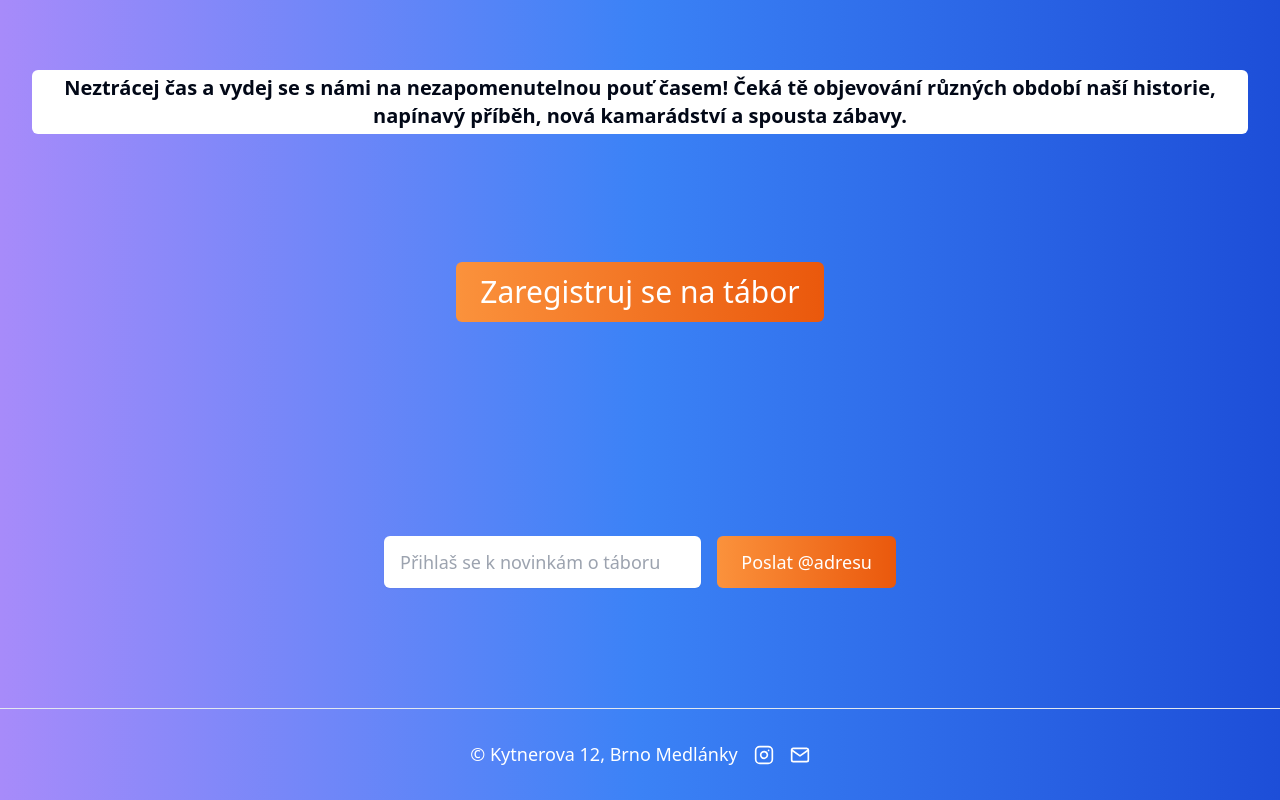
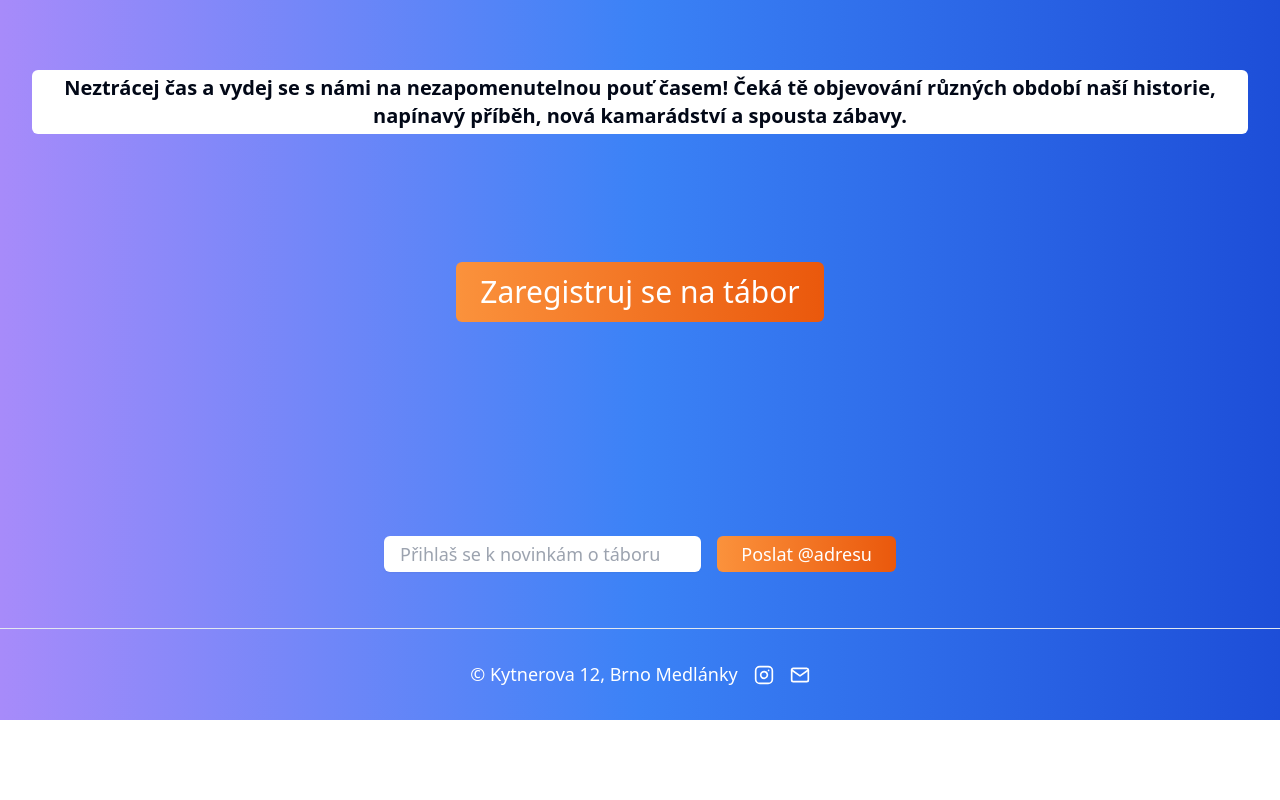
Before and after one commit to jakubhalik/k12tabor, a Next.js app: page / in a window 1280 px wide. Shown: the part 941-1741 px from the top of the page. After the commit the page ends 1661 px from the top, so only its background shows below. Built offline with nearby package versions, Linux system fonts and the light colour scheme.

Commit message:
"uismall"

```diff
--- a/src/components/EmailForm.tsx
+++ b/src/components/EmailForm.tsx
@@ -27,11 +27,11 @@
     return (
         <form
             onSubmit={handleSubmit}
-            className="flex flex-col md:flex-row gap-4 max-w-lg mx-auto py-16"
+            className="flex flex-col md:flex-row gap-4 max-w-lg mx-auto pt-16"
         >
             <input
-                className="flex-1 px-4 py-2 sm:text-lg text-gray-900 bg-white rounded-md shadow-sm
-                                focus:outline-none focus:ring-2 focus:ring-blue-600"
+                className="flex-1 px-4 py-1 text:md sm:text-lg text-gray-900 bg-white rounded-md shadow-sm
+                    focus:outline-none focus:ring-2 focus:ring-blue-600"
                 placeholder="Přihlaš se k novinkám o táboru"
                 name="email"
                 type="email"
@@ -52,7 +52,7 @@
                 </AlertDialogContent>
             </AlertDialog>
             <button
-                className="inline-flex items-center justify-center px-6 py-3 text-lg font-medium text-white rounded-md
+                className="inline-flex items-center justify-center px-6 py-1 text-lg font-medium text-white rounded-md
             bg-gradient-to-r from-orange-400 to-orange-600 hover:from-orange-600 hover:to-orange-400
             active:border-white dark:from-blue-600 dark:to-blue-600 dark:hover:from-blue-700 dark:hover:to-blue-700
             dark:active:border dark:focus:border"
--- a/src/components/PostForm.tsx
+++ b/src/components/PostForm.tsx
@@ -60,7 +60,7 @@
                     </button>
                 </div>
             ) : (
-                <form onSubmit={handleSubmit} className="pt-20 pb-[150px]">
+                <form onSubmit={handleSubmit} className="pt-20 pb-[200px]">
                     <div className="px-4 py-6 md:px-6 lg:py-12">
                         <div className="grid max-w-3xl gap-2 mx-auto">
                             <h1 className="text-3xl font-bold text-white">
@@ -144,7 +144,7 @@
                                 </AlertDialogContent>
                             </AlertDialog>
                             <button
-                                className="inline-flex items-center justify-center px-6 py-[6px] text-lg font-medium text-white rounded-md
+                                className="inline-flex items-center justify-center px-6 py-3 text-xl font-medium text-white rounded-md
                                 bg-gradient-to-r from-orange-400 to-orange-600 hover:from-orange-600 hover:to-orange-400
                                 active:border-white dark:from-sky-400 dark:to-blue-900 dark:hover:from-blue-900 dark:hover:to-sky-400
                                 dark:active:border dark:focus:border"
```
